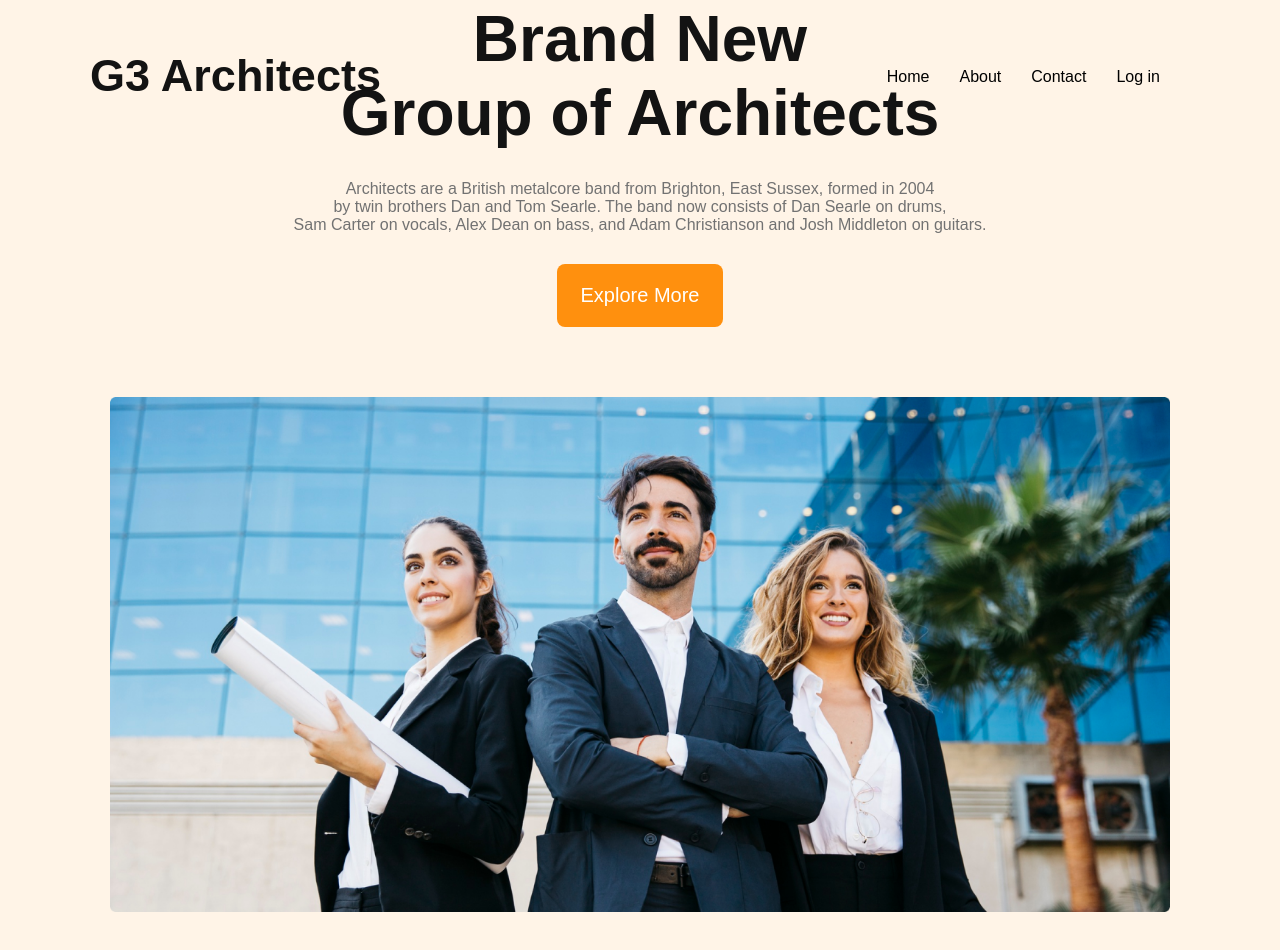
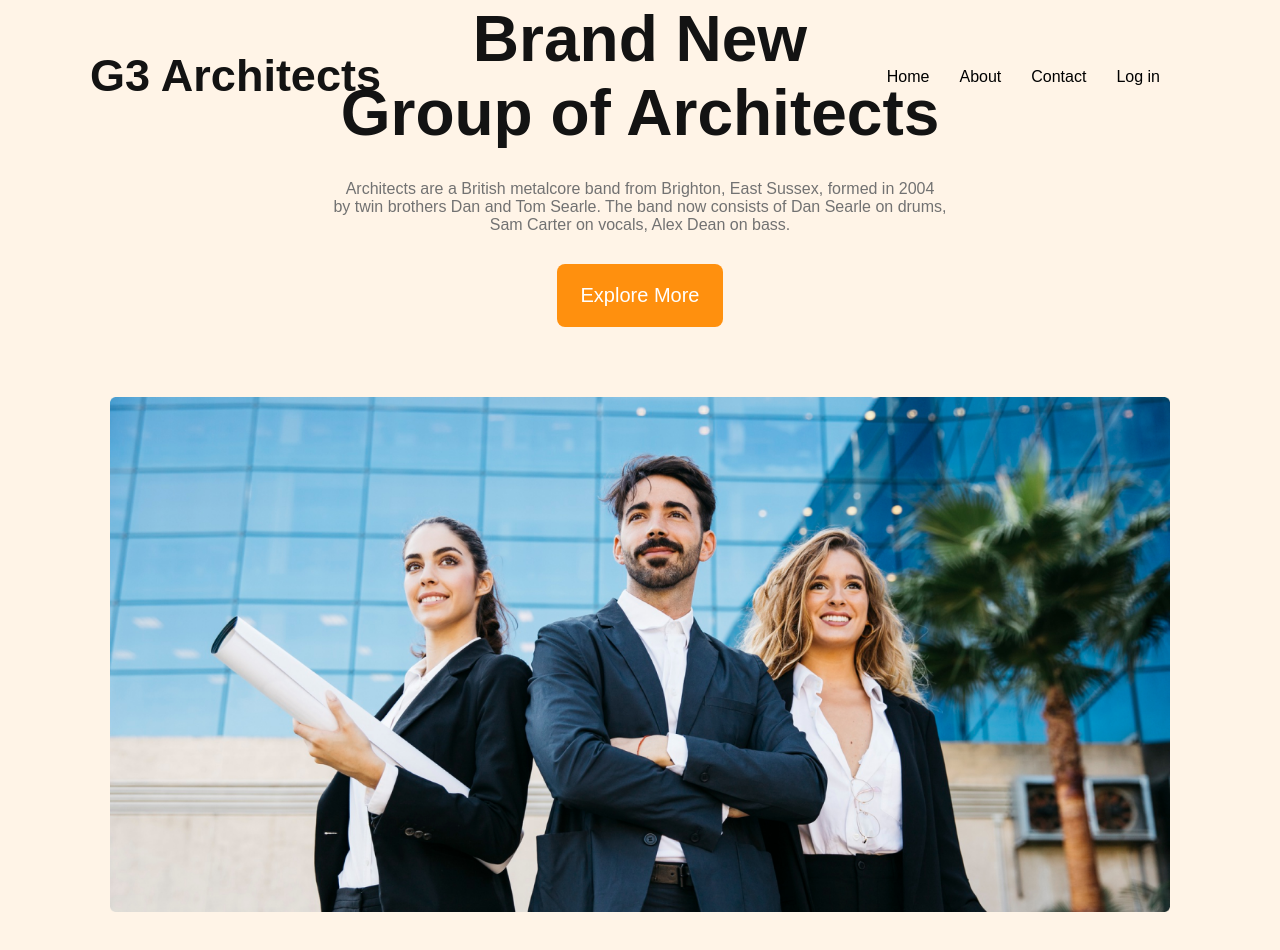
Before and after one commit to Progga-Roy/Second_Assignment, a plain HTML site: page index.html in a window 1280 px wide. Shown: the top 950 px of the page. Drawn offline with Linux system fonts and the light colour scheme.

Commit message:
header text edit

```diff
--- a/index.html
+++ b/index.html
@@ -37,7 +37,7 @@
             <h1 class="header-title">Brand New <br> Group of Architects </h1>
             <p class="header-description">Architects are a British metalcore band from Brighton, East Sussex, formed in
                 2004 <br> by twin brothers Dan and Tom Searle. The band now consists of Dan Searle on drums, <br> Sam
-                Carter on vocals, Alex Dean on bass, and Adam Christianson and Josh Middleton on guitars.</p>
+                Carter on vocals, Alex Dean on bass.</p>
             <button class="explore-btn">Explore More</button>
             <div class="banner">
                 <img src="./images/banner.png" alt="">
```
